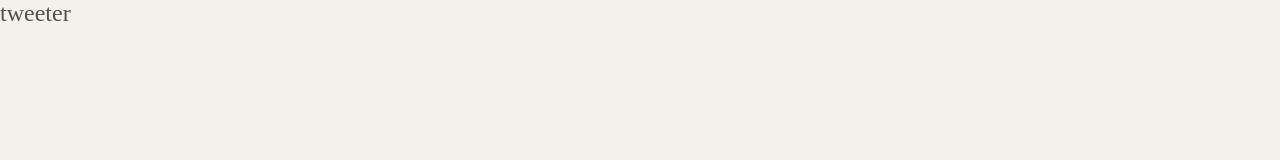
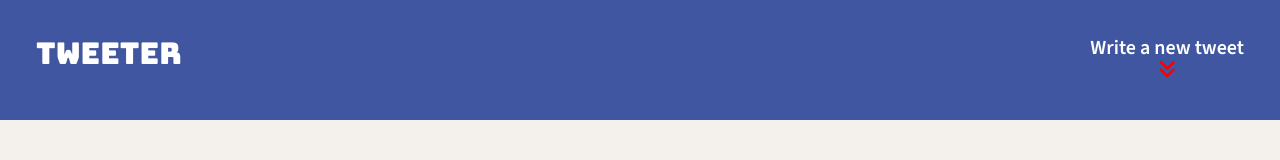
Before and after one commit to Hansstayhungry/tweeter, a website: page public/index.html in a window 1280 px wide. Drawn offline with nearby package versions, Linux system fonts and the light colour scheme.

Commit message:
external font and nav layout complete

```diff
--- a/public/index.html
+++ b/public/index.html
@@ -6,9 +6,13 @@
 
     <!-- External CSS -->
     <link rel="stylesheet" href="https://cdnjs.cloudflare.com/ajax/libs/normalize/8.0.1/normalize.min.css" type="text/css" />
-
+    <link rel="preconnect" href="https://fonts.googleapis.com">
+    <link rel="preconnect" href="https://fonts.gstatic.com" crossorigin>
+    <link href="https://fonts.googleapis.com/css2?family=Bungee&family=Source+Sans+3:ital,wght@0,300;0,600;1,300;1,600&display=swap" rel="stylesheet">
+    <link rel="stylesheet" href="https://cdnjs.cloudflare.com/ajax/libs/font-awesome/6.4.0/css/all.min.css" type="text/css" />
     <!-- App CSS -->
     <link rel="stylesheet" href="/styles/layout.css" type="text/css" />
+    <link rel="stylesheet" href="/styles/nav.css" type="text/css" />
 
     <!-- External JS -->
     <script src="https://ajax.googleapis.com/ajax/libs/jquery/3.4.1/jquery.min.js"></script>
@@ -21,6 +25,11 @@
     <!-- Top nav bar (fixed) -->
     <nav>
       <span>tweeter</span>
+      <div class="nav-right">
+        <b> Write </b>
+        <a> a new tweet </a>
+        <i class="fa-solid fa-angles-down"></i>
+      </div>
     </nav>
 
     <!-- Page-specific (main) content here -->
--- a/public/styles/layout.css
+++ b/public/styles/layout.css
@@ -18,6 +18,7 @@
   color: #545149;
   background-color: #f4f1ec;
   font-size: 24px;
+  font-family: 'Source Sans 3', sans-serif;
 }
 
 /*
--- /dev/null
+++ b/public/styles/nav.css
@@ -0,0 +1,26 @@
+nav {
+  background-color: #4056A1;
+  height: 120px;
+  width: 100%;
+  display: flex;
+  padding: 1.5em;
+  justify-content: space-between;
+}
+
+nav span {
+  font-family: 'Bungee', cursive;
+  font-size: 30px;
+  color: #FFFFFF;
+}
+
+.nav-right {
+  font-family: 'Source Sans 3', sans-serif;
+  font-size: 20px;
+  color: #FFFFFF;
+}
+
+.fa-solid.fa-angles-down {
+  color: #f70202;
+  display: flex;
+  justify-content: center;
+}
```
Also changed, not shown: server/data-files/initial-tweets.json (+5 -5 lines), 1 other file.
